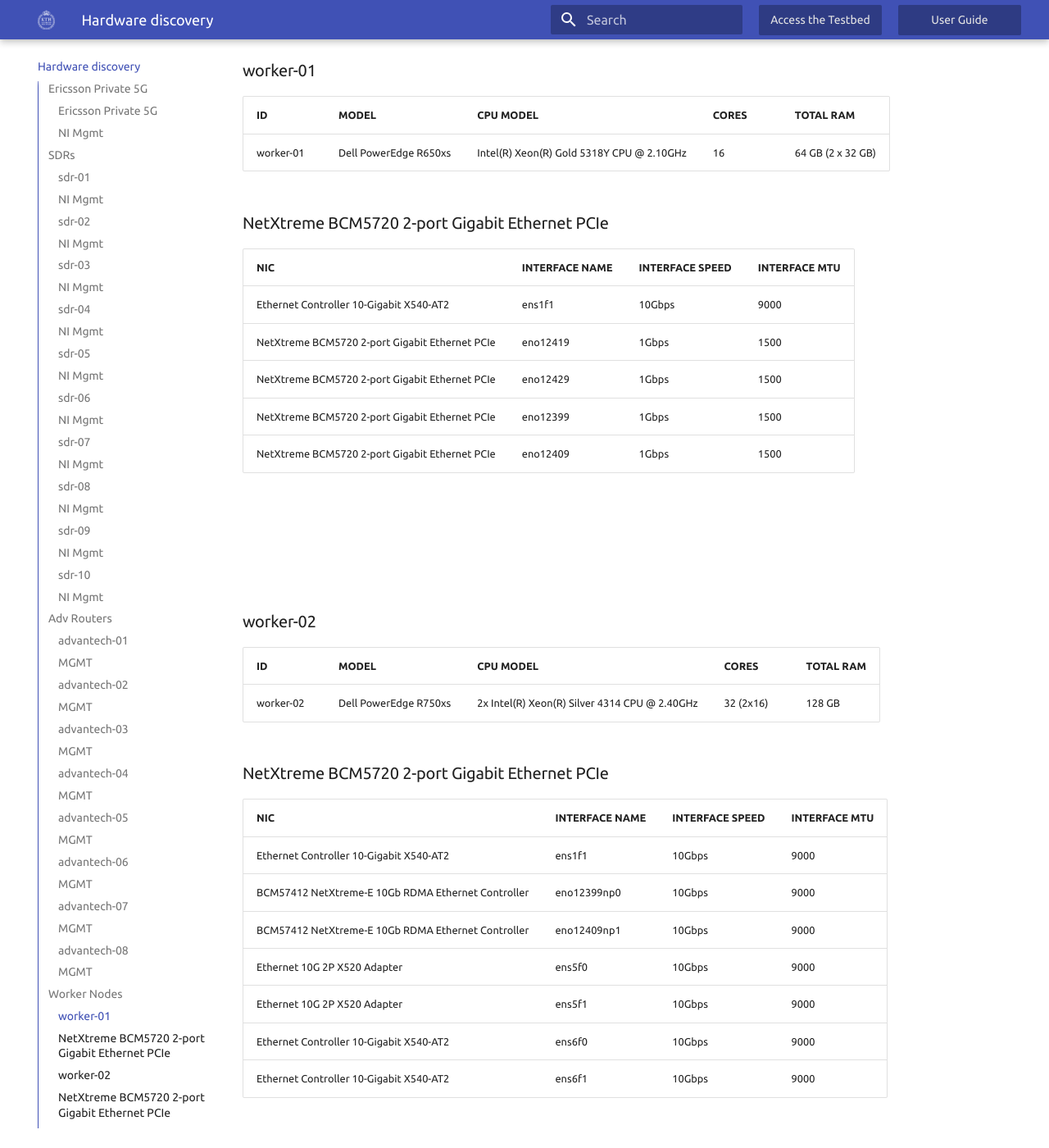
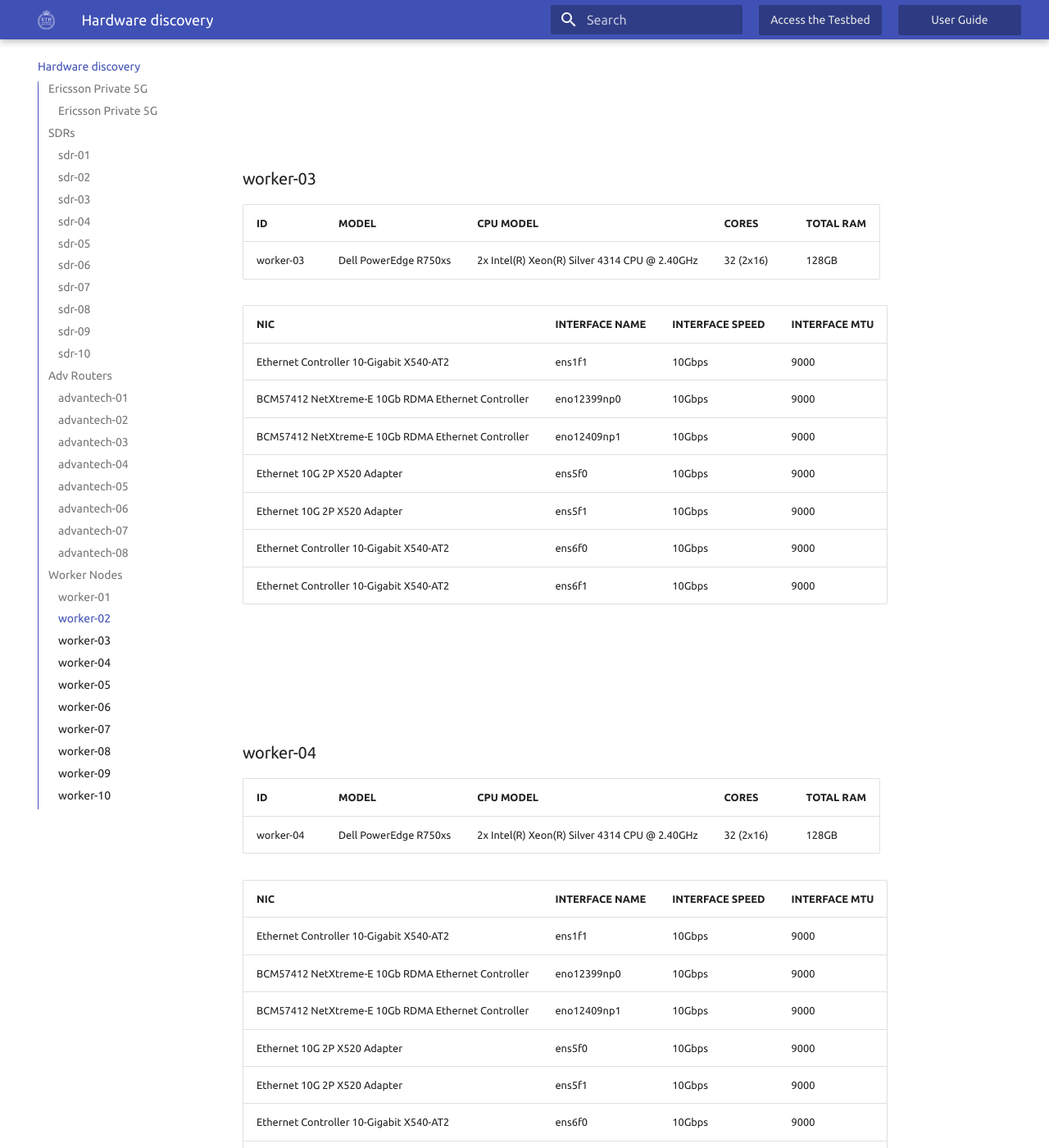
Before and after one commit to KTH-EXPECA/kth-expeca.github.io, an MkDocs documentation site: the page built from docs/inventory.md, in a window 1280 px wide and 1400 px high, scrolled down 10163 px. Shown: the whole window at 82% size. Built offline with MkDocs 1.6.1 and Material for MkDocs 9.7.7, drawn with Linux system fonts in a browser that asks for light colours; some of the changed text lies outside the part shown.

Commit message:
Add files via upload

```diff
--- a/docs/inventory.md
+++ b/docs/inventory.md
@@ -11,7 +11,6 @@
 |-------------------|----------|------------------|
 |Ericsson Private 5G|Radio Dots|4                 |
 
-### NI Mgmt
 |INTERFACE|IP             |INTERFACE SPEED|INTERFACE MTU|SEGMENT ID|
 |---------|---------------|---------------|-------------|----------|
 |NI Mgmt  |10.30.111.20/16|10Gbps         |9000         |100       |
@@ -25,7 +24,6 @@
 |------|---------|--------|-------|---------------|-----------------------|------------|
 |sdr-01|USRP E320|?       |3238B97|ni-e320-3238B97|UHD_4.3.0.0-0-g1f8fd345|2.0.1       |
 
-### NI Mgmt
 |INTERFACE|INTERFACE NAME|IP          |INTERFACE SPEED|INTERFACE MTU|SEGMENT ID|
 |---------|--------------|------------|---------------|-------------|----------|
 |NI SFP   |sfp0          |10.30.1.2/24|10Gbps         |9000         |101       |
@@ -39,7 +37,6 @@
 |------|---------|--------|-------|---------------|-----------------------|------------|
 |sdr-02|USRP E320|?       |3238BB0|ni-e320-3238BB0|UHD_4.3.0.0-0-g1f8fd345|2.0.1       |
 
-### NI Mgmt
 |INTERFACE|INTERFACE NAME|IP          |INTERFACE SPEED|INTERFACE MTU|SEGMENT ID|
 |---------|--------------|------------|---------------|-------------|----------|
 |NI SFP   |sfp0          |10.30.1.4/24|10Gbps         |9000         |102       |
@@ -53,7 +50,6 @@
 |------|---------|--------|-------|---------------|-----------------------|------------|
 |sdr-03|USRP E320|?       |3238B90|ni-e320-3238B90|UHD_4.3.0.0-0-g1f8fd345|2.0.1       |
 
-### NI Mgmt
 |INTERFACE|INTERFACE NAME|IP          |INTERFACE SPEED|INTERFACE MTU|SEGMENT ID|
 |---------|--------------|------------|---------------|-------------|----------|
 |NI SFP   |sfp0          |10.30.1.6/24|10Gbps         |9000         |103       |
@@ -67,7 +63,6 @@
 |------|---------|--------|-------|---------------|-----------------------|------------|
 |sdr-04|USRP E320|?       |3238B9D|ni-e320-3238B9D|UHD_4.3.0.0-0-g1f8fd345|2.0.1       |
 
-### NI Mgmt
 |INTERFACE|INTERFACE NAME|IP          |INTERFACE SPEED|INTERFACE MTU|SEGMENT ID|
 |---------|--------------|------------|---------------|-------------|----------|
 |NI SFP   |sfp0          |10.30.1.8/24|10Gbps         |9000         |104       |
@@ -81,7 +76,6 @@
 |------|---------|--------|-------|---------------|-----------------------|------------|
 |sdr-05|USRP E320|?       |3238B9B|ni-e320-3238B9B|UHD_4.3.0.0-0-g1f8fd345|2.0.1       |
 
-### NI Mgmt
 |INTERFACE|INTERFACE NAME|IP           |INTERFACE SPEED|INTERFACE MTU|SEGMENT ID|
 |---------|--------------|-------------|---------------|-------------|----------|
 |NI SFP   |sfp0          |10.30.1.10/24|10Gbps         |9000         |105       |
@@ -95,7 +89,6 @@
 |------|---------|--------|-------|---------------|-----------------------|------------|
 |sdr-06|USRP E320|?       |3238B94|ni-e320-3238B94|UHD_4.3.0.0-0-g1f8fd345|2.0.1       |
 
-### NI Mgmt
 |INTERFACE|INTERFACE NAME|IP           |INTERFACE SPEED|INTERFACE MTU|SEGMENT ID|
 |---------|--------------|-------------|---------------|-------------|----------|
 |NI SFP   |sfp0          |10.30.1.12/24|10Gbps         |9000         |106       |
@@ -109,7 +102,6 @@
 |------|---------|--------|-------|---------------|-----------------------|------------|
 |sdr-07|USRP E320|?       |3238B9F|ni-e320-3238B9F|UHD_4.3.0.0-0-g1f8fd345|2.0.1       |
 
-### NI Mgmt
 |INTERFACE|INTERFACE NAME|IP           |INTERFACE SPEED|INTERFACE MTU|SEGMENT ID|
 |---------|--------------|-------------|---------------|-------------|----------|
 |NI SFP   |sfp0          |10.30.1.14/24|10Gbps         |9000         |107       |
@@ -123,7 +115,6 @@
 |------|---------|--------|-------|---------------|-----------------------|------------|
 |sdr-08|USRP E320|?       |3238BA5|ni-e320-3238BA5|UHD_4.3.0.0-0-g1f8fd345|2.0.1       |
 
-### NI Mgmt
 |INTERFACE|INTERFACE NAME|IP           |INTERFACE SPEED|INTERFACE MTU|SEGMENT ID|
 |---------|--------------|-------------|---------------|-------------|----------|
 |NI SFP   |sfp0          |10.30.1.16/24|10Gbps         |9000         |108       |
@@ -137,7 +128,6 @@
 |------|---------|--------|-------|---------------|-----------------------|------------|
 |sdr-09|USRP E320|?       |3238B8C|ni-e320-3238B8C|UHD_4.3.0.0-0-g1f8fd345|2.0.1       |
 
-### NI Mgmt
 |INTERFACE|INTERFACE NAME|IP           |INTERFACE SPEED|INTERFACE MTU|SEGMENT ID|
 |---------|--------------|-------------|---------------|-------------|----------|
 |NI SFP   |sfp0          |10.30.1.18/24|10Gbps         |9000         |109       |
@@ -151,7 +141,6 @@
 |------|---------|--------|-------|---------------|-----------------------|------------|
 |sdr-10|USRP E320|?       |3238B92|ni-e320-3238B92|UHD_4.3.0.0-0-g1f8fd345|2.0.1       |
 
-### NI Mgmt
 |INTERFACE|INTERFACE NAME|IP           |INTERFACE SPEED|INTERFACE MTU|SEGMENT ID|
 |---------|--------------|-------------|---------------|-------------|----------|
 |NI SFP   |sfp0          |10.30.1.20/24|10Gbps         |9000         |110       |
@@ -165,7 +154,6 @@
 |------------|------------------|--------|----------|-------------|
 |advantech-01|ICR-4453 5G Router|?       |EXPECA-000|172.16.0.8   |
 
-### MGMT
 |INTERFACE|INTERFACE NAME|IP          |INTERFACE SPEED|INTERFACE MTU|SEGMENT ID|TYPE|
 |---------|--------------|------------|---------------|-------------|----------|----|
 |SFP      |eth2          |10.42.3.1/24|10Gbps         |9000         |131       |sfp |
@@ -178,7 +166,6 @@
 |------------|------------------|--------|----------|-------------|
 |advantech-02|ICR-4453 5G Router|?       |EXPECA-005|172.16.0.88  |
 
-### MGMT
 |INTERFACE|INTERFACE NAME|IP          |INTERFACE SPEED|INTERFACE MTU|SEGMENT ID|TYPE|
 |---------|--------------|------------|---------------|-------------|----------|----|
 |SFP      |eth2          |10.42.3.2/24|10Gbps         |9000         |132       |sfp |
@@ -191,7 +178,6 @@
 |------------|------------------|--------|----------|-------------|
 |advantech-03|ICR-4453 5G Router|?       |EXPECA-011|172.16.0.40  |
 
-### MGMT
 |INTERFACE|INTERFACE NAME|IP          |INTERFACE SPEED|INTERFACE MTU|SEGMENT ID|TYPE|
 |---------|--------------|------------|---------------|-------------|----------|----|
 |SFP      |eth2          |10.42.3.3/24|10Gbps         |9000         |133       |sfp |
@@ -204,7 +190,6 @@
 |------------|------------------|--------|----------|-------------|
 |advantech-04|ICR-4453 5G Router|?       |EXPECA-006|172.16.0.96  |
 
-### MGMT
 |INTERFACE|INTERFACE NAME|IP          |INTERFACE SPEED|INTERFACE MTU|SEGMENT ID|TYPE|
 |---------|--------------|------------|---------------|-------------|----------|----|
 |SFP      |eth2          |10.42.3.4/24|10Gbps         |9000         |134       |sfp |
@@ -217,7 +202,6 @@
 |------------|------------------|--------|----------|-------------|
 |advantech-05|ICR-4453 5G Router|?       |EXPECA-002|172.16.0.64  |
 
-### MGMT
 |INTERFACE|INTERFACE NAME|IP          |INTERFACE SPEED|INTERFACE MTU|SEGMENT ID|TYPE|
 |---------|--------------|------------|---------------|-------------|----------|----|
 |SFP      |eth2          |10.42.3.5/24|10Gbps         |9000         |135       |sfp |
@@ -230,7 +214,6 @@
 |------------|------------------|--------|----------|-------------|
 |advantech-06|ICR-4453 5G Router|?       |EXPECA-003|172.16.0.72  |
 
-### MGMT
 |INTERFACE|INTERFACE NAME|IP          |INTERFACE SPEED|INTERFACE MTU|SEGMENT ID|TYPE|
 |---------|--------------|------------|---------------|-------------|----------|----|
 |SFP      |eth2          |10.42.3.6/24|10Gbps         |9000         |136       |sfp |
@@ -243,7 +226,6 @@
 |------------|------------------|--------|----------|-------------|
 |advantech-07|ICR-4453 5G Router|?       |EXPECA-007|172.16.0.104 |
 
-### MGMT
 |INTERFACE|INTERFACE NAME|IP          |INTERFACE SPEED|INTERFACE MTU|SEGMENT ID|TYPE|
 |---------|--------------|------------|---------------|-------------|----------|----|
 |SFP      |eth2          |10.42.3.7/24|10Gbps         |9000         |137       |sfp |
@@ -256,7 +238,6 @@
 |------------|------------------|--------|----------|-------------|
 |advantech-08|ICR-4453 5G Router|?       |EXPECA-001|172.16.0.56  |
 
-### MGMT
 |INTERFACE|INTERFACE NAME|IP          |INTERFACE SPEED|INTERFACE MTU|SEGMENT ID|TYPE|
 |---------|--------------|------------|---------------|-------------|----------|----|
 |SFP      |eth2          |10.42.3.8/24|10Gbps         |9000         |138       |sfp |
@@ -269,7 +250,6 @@
 |---------|---------------------|-----------------------------------------|-----|-----------------|
 |worker-01|Dell PowerEdge R650xs|Intel(R) Xeon(R) Gold 5318Y CPU @ 2.10GHz|16   |64 GB (2 x 32 GB)|
 
-### NetXtreme BCM5720 2-port Gigabit Ethernet PCIe
 |NIC                                           |INTERFACE NAME|INTERFACE SPEED|INTERFACE MTU|
 |----------------------------------------------|--------------|---------------|-------------|
 |Ethernet Controller 10-Gigabit X540-AT2       |ens1f1        |10Gbps         |9000         |
@@ -286,7 +266,6 @@
 |---------|---------------------|---------------------------------------------|---------|---------|
 |worker-02|Dell PowerEdge R750xs|2x Intel(R) Xeon(R) Silver 4314 CPU @ 2.40GHz|32 (2x16)|128 GB   |
 
-### NetXtreme BCM5720 2-port Gigabit Ethernet PCIe
 |NIC                                               |INTERFACE NAME|INTERFACE SPEED|INTERFACE MTU|
 |--------------------------------------------------|--------------|---------------|-------------|
 |Ethernet Controller 10-Gigabit X540-AT2           |ens1f1        |10Gbps         |9000         |
@@ -305,7 +284,6 @@
 |---------|---------------------|---------------------------------------------|---------|---------|
 |worker-03|Dell PowerEdge R750xs|2x Intel(R) Xeon(R) Silver 4314 CPU @ 2.40GHz|32 (2x16)|128GB    |
 
-### NetXtreme BCM5720 2-port Gigabit Ethernet PCIe
 |NIC                                               |INTERFACE NAME|INTERFACE SPEED|INTERFACE MTU|
 |--------------------------------------------------|--------------|---------------|-------------|
 |Ethernet Controller 10-Gigabit X540-AT2           |ens1f1        |10Gbps         |9000         |
@@ -324,7 +302,6 @@
 |---------|---------------------|---------------------------------------------|---------|---------|
 |worker-04|Dell PowerEdge R750xs|2x Intel(R) Xeon(R) Silver 4314 CPU @ 2.40GHz|32 (2x16)|128GB    |
 
-### NetXtreme BCM5720 2-port Gigabit Ethernet PCIe
 |NIC                                               |INTERFACE NAME|INTERFACE SPEED|INTERFACE MTU|
 |--------------------------------------------------|--------------|---------------|-------------|
 |Ethernet Controller 10-Gigabit X540-AT2           |ens1f1        |10Gbps         |9000         |
@@ -343,7 +320,6 @@
 |---------|-------------------|------------------------------------------|-----|---------|
 |worker-05|Dell PowerEdge R450|Intel(R) Xeon(R) Silver 4310 CPU @ 2.10GHz|12   |32GB     |
 
-### NetXtreme BCM5720 2-port Gigabit Ethernet PCIe
 |NIC                                                    |INTERFACE NAME|INTERFACE SPEED|INTERFACE MTU|
 |-------------------------------------------------------|--------------|---------------|-------------|
 |Ethernet Controller 10-Gigabit X540-AT2                |ens1f1        |10Gbps         |9000         |
@@ -358,7 +334,6 @@
 |---------|-------------------|------------------------------------------|-----|---------|
 |worker-06|Dell PowerEdge R450|Intel(R) Xeon(R) Silver 4310 CPU @ 2.10GHz|12   |32GB     |
 
-### NetXtreme BCM5720 2-port Gigabit Ethernet PCIe
 |NIC                                               |INTERFACE NAME|INTERFACE SPEED|INTERFACE MTU|
 |--------------------------------------------------|--------------|---------------|-------------|
 |Ethernet Controller 10G X550T                     |ens1f1        |10Gbps         |9000         |
@@ -373,7 +348,6 @@
 |---------|-------------------|------------------------------------------|-----|---------|
 |worker-07|Dell PowerEdge R450|Intel(R) Xeon(R) Silver 4310 CPU @ 2.10GHz|12   |16 GB    |
 
-### NetXtreme BCM5720 2-port Gigabit Ethernet PCIe
 |NIC                                           |INTERFACE NAME|INTERFACE SPEED|INTERFACE MTU|
 |----------------------------------------------|--------------|---------------|-------------|
 |I210 Gigabit Network Connection               |ens1          |1Gbit/s        |1500         |
@@ -389,7 +363,6 @@
 |---------|-------------------|------------------------------------------|-----|---------|
 |worker-08|Dell PowerEdge R450|Intel(R) Xeon(R) Silver 4310 CPU @ 2.10GHz|12   |16 GB    |
 
-### NetXtreme BCM5720 2-port Gigabit Ethernet PCIe
 |NIC                                           |INTERFACE NAME|INTERFACE SPEED|INTERFACE MTU|
 |----------------------------------------------|--------------|---------------|-------------|
 |I210 Gigabit Network Connection               |ens1          |1Gbit/s        |1500         |
@@ -404,7 +377,6 @@
 |---------|-------------------|------------------------------------------|-----|---------|
 |worker-09|Dell PowerEdge R450|Intel(R) Xeon(R) Silver 4310 CPU @ 2.10GHz|12   |16 GB    |
 
-### NetXtreme BCM5720 2-port Gigabit Ethernet PCIe
 |NIC                                           |INTERFACE NAME|INTERFACE SPEED|INTERFACE MTU|
 |----------------------------------------------|--------------|---------------|-------------|
 |I210 Gigabit Network Connection               |ens1          |1Gbit/s        |1500         |
@@ -419,7 +391,6 @@
 |---------|-------------------|------------------------------------------|-----|---------|
 |worker-10|Dell PowerEdge R450|Intel(R) Xeon(R) Silver 4310 CPU @ 2.10GHz|12   |16 GB    |
 
-### NetXtreme BCM5720 2-port Gigabit Ethernet PCIe
 |NIC                                           |INTERFACE NAME|INTERFACE SPEED|INTERFACE MTU|
 |----------------------------------------------|--------------|---------------|-------------|
 |I210 Gigabit Network Connection               |ens1          |1Gbit/s        |1500         |
```
